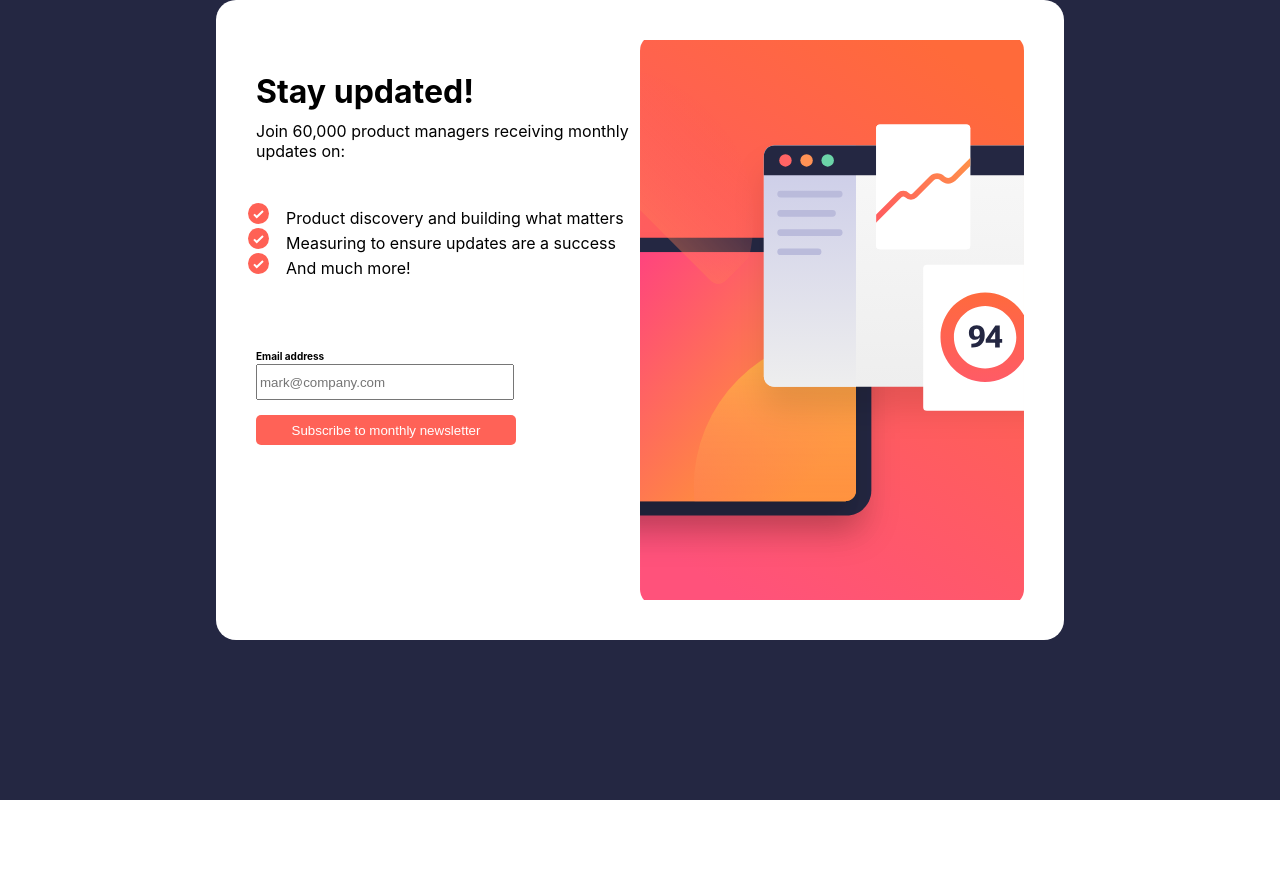
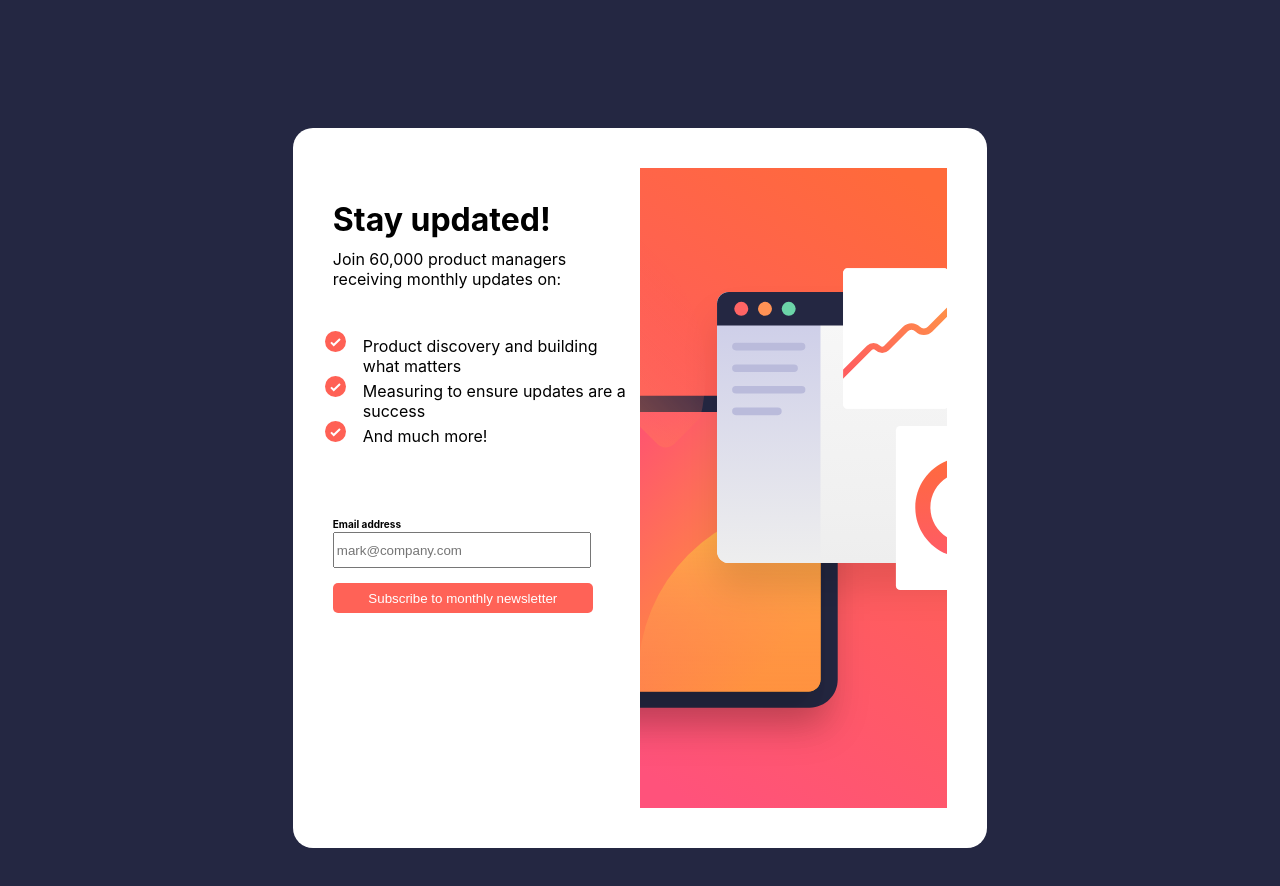
Before and after one commit to steven-mpawulo/newsletter-signup-form, a React (Create React App) app: page / in a window 1280 px wide. Shown: the top 886 px of the page. Before the commit the page ends 800 px from the top, so only its background shows below. Built offline with nearby package versions, Linux system fonts and the light colour scheme.

Commit message:
vertically centers the form

```diff
--- a/src/components/NewsLetterSignUpForm.js
+++ b/src/components/NewsLetterSignUpForm.js
@@ -1,15 +1,18 @@
-import React from 'react'
+
 import SignUpIllustration from './images/illustration-sign-up-desktop.svg'
 import '../styles/news_letter_signup_form.css'
 
 const NewsLetterSignUpForm = () => {
+
   return (
     <main>
         <div className="container">
         <div className="main-container">
             <div className="first-container">
                 <p className='stay-updated-text'>Stay updated!</p>
-                <p className='product-managers-text'>Join 60,000 product managers receiving monthly updates on:</p>
+                <p className='product-managers-text'>Join 60,000 product managers receiving monthly updates on:{
+
+                }</p>
                 <ul>
                     <li><span>Product discovery and building what matters</span></li>
                     <li><span>Measuring to ensure updates are a success</span></li>
--- a/src/styles/news_letter_signup_form.css
+++ b/src/styles/news_letter_signup_form.css
@@ -1,12 +1,13 @@
 .container {
     background-color: hsl(234, 29%, 20%);
     height: 100vh;
+    padding: 10%;
 }
 .main-container {
     width: 60%;
-    height: 70%;
+    height: 80%;
     display: flex;
-    margin: 0 auto;
+    margin: auto;
     background-color: hsl(0, 0%, 100%);
     padding: 40px;
     border-radius: 20px;
```
